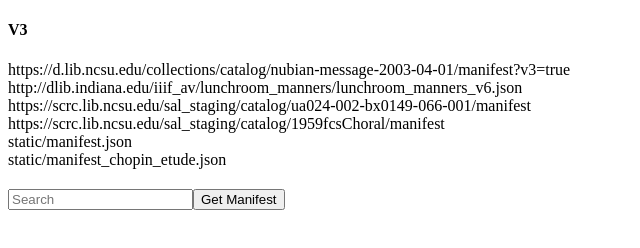
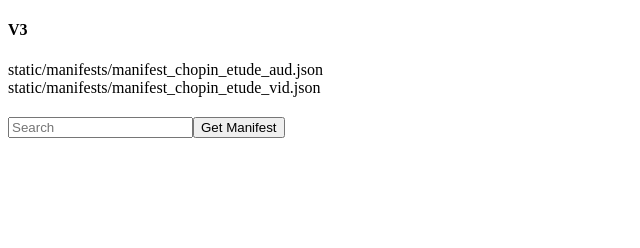
Before and after one commit to DDMAL/IIIF-AV-player, a website built with webpack: page index.html in a window 1280 px wide. Shown: the whole page, without its empty margins (0-640 px from the left). Built offline with nearby package versions, Linux system fonts and the light colour scheme.

Commit message:
Fix: Update manifest links, play/pause button

```diff
--- a/index.html
+++ b/index.html
@@ -9,12 +9,8 @@
 
 <div style="margin-bottom: 20px;">
     <h4>V3</h4>
-    https://d.lib.ncsu.edu/collections/catalog/nubian-message-2003-04-01/manifest?v3=true<br>
-    http://dlib.indiana.edu/iiif_av/lunchroom_manners/lunchroom_manners_v6.json<br>
-    https://scrc.lib.ncsu.edu/sal_staging/catalog/ua024-002-bx0149-066-001/manifest<br>
-    https://scrc.lib.ncsu.edu/sal_staging/catalog/1959fcsChoral/manifest<br>
-    static/manifest.json<br>
-    static/manifest_chopin_etude.json
+    static/manifests/manifest_chopin_etude_aud.json<br>
+    static/manifests/manifest_chopin_etude_vid.json
 </div>
 
 <script src="static/ui.js"></script>
--- a/static/ui.js
+++ b/static/ui.js
@@ -19,7 +19,7 @@
     let pageBack = $('<button>', {'class': 'page_back', 'onclick': 'pagePrev()'});
     let pageNext = $('<button>', {'class': 'page_next', 'onclick': 'pageNext()'});
     back.text('<');
-    play.text('Play');
+    play.text('Play/Pause');
     stop.text('Stop');
     forward.text('>');
     pageBack.text('[');
```
